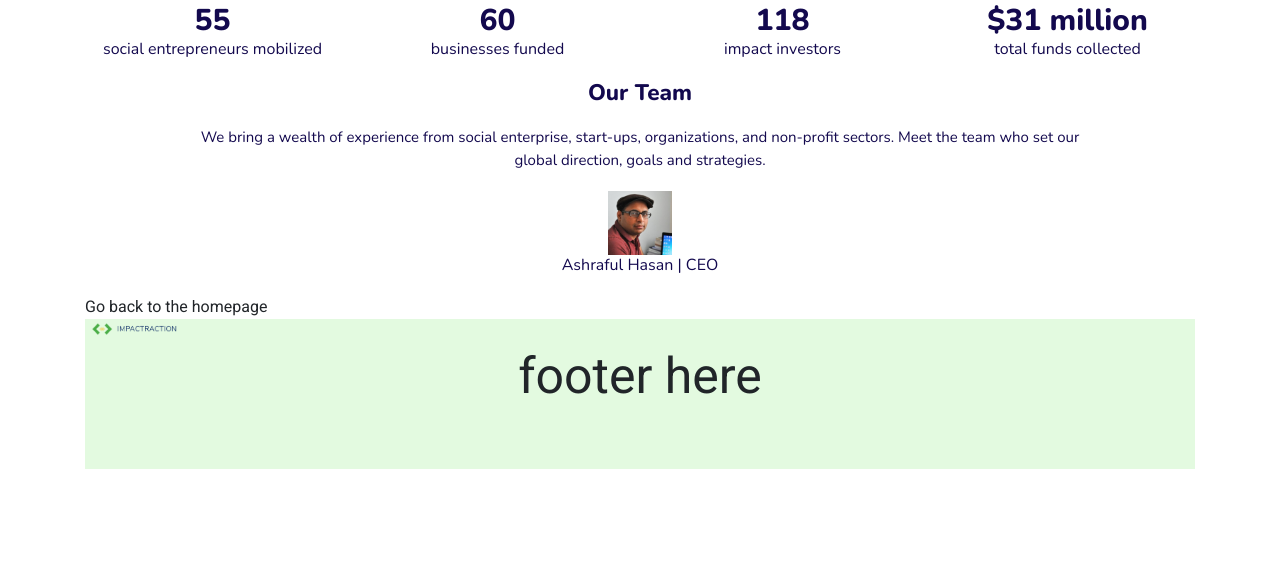
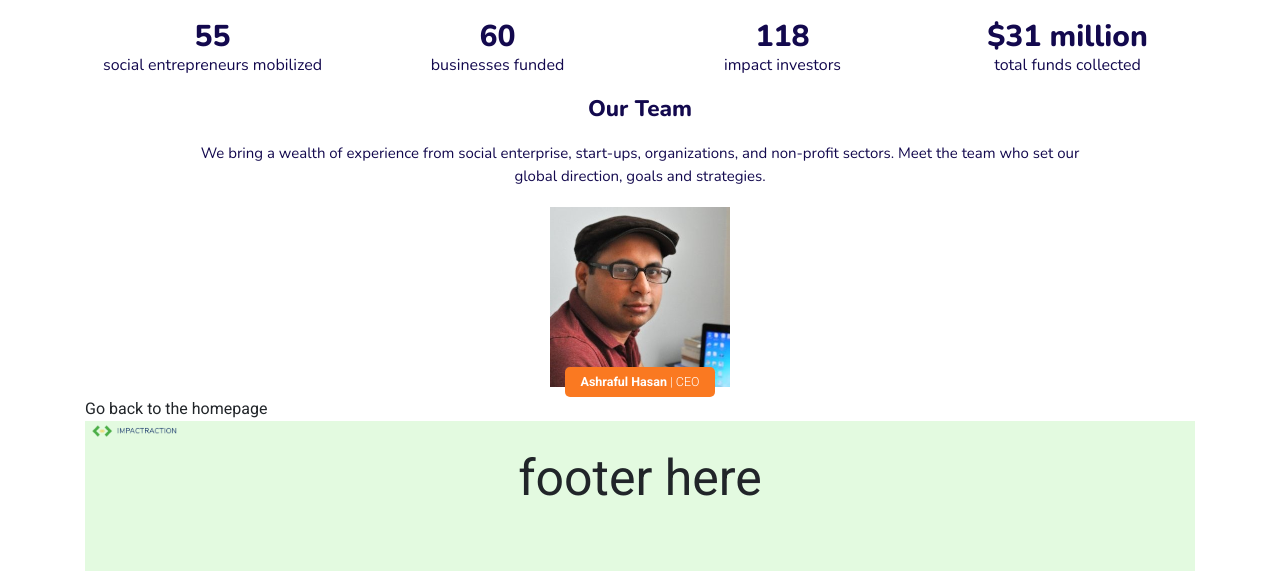
Before and after one commit to M-0919/team-a-Impactrio, a Gatsby site: page /aboutUs in a window 1280 px wide. Shown: the part 2400-2971 px from the top of the page. Before the commit the page ends 2869 px from the top, so only its background shows below. Built offline with nearby package versions, Linux system fonts and the light colour scheme; Gatsby itself is replaced by a stand-in of ours.

Commit message:
to be fixed: contentful & graphql - images & dynamic content

```diff
--- a/src/components/AboutUsPage/AboutUs.jsx
+++ b/src/components/AboutUsPage/AboutUs.jsx
@@ -124,7 +124,10 @@ const AboutUs = () => {
             <Image filename={"aboutUs_team1.jpeg"} alt="team1" />
           </div>
           <div className="aboutUs__team__member__label">
-            <span>Ashraful Hasan</span> | CEO
+            <span className="aboutUs__team__member__label__name">
+              Ashraful Hasan
+            </span>{" "}
+            | CEO
           </div>
         </div>
       </div>
--- a/src/components/AboutUsPage/aboutUs.scss
+++ b/src/components/AboutUsPage/aboutUs.scss
@@ -68,7 +68,7 @@
 
       &__icon {
         margin: 0 auto;
-        max-width: 4em;
+        max-width: 8rem;
       }
     }
   }
@@ -82,7 +82,25 @@
 
       &__image {
         margin: 0 auto;
-        max-width: 4em;
+        max-width: 18rem;
+      }
+
+      &__label {
+        padding: 0.5rem;
+        width: 15rem;
+        margin: -2rem auto;
+        position: relative;
+        z-index: 100;
+        border-radius: 0.5rem;
+        font-family: "Roboto", sans-serif;
+        font-weight: 300;
+        background-color: $orange;
+        color: white;
+        font-size: 1.25rem;
+
+        &__name {
+          font-weight: 700;
+        }
       }
     }
   }
```
